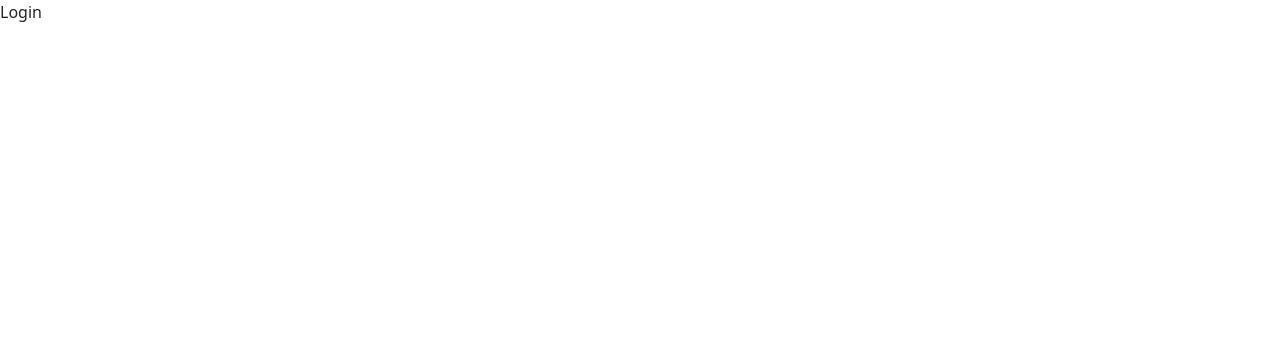
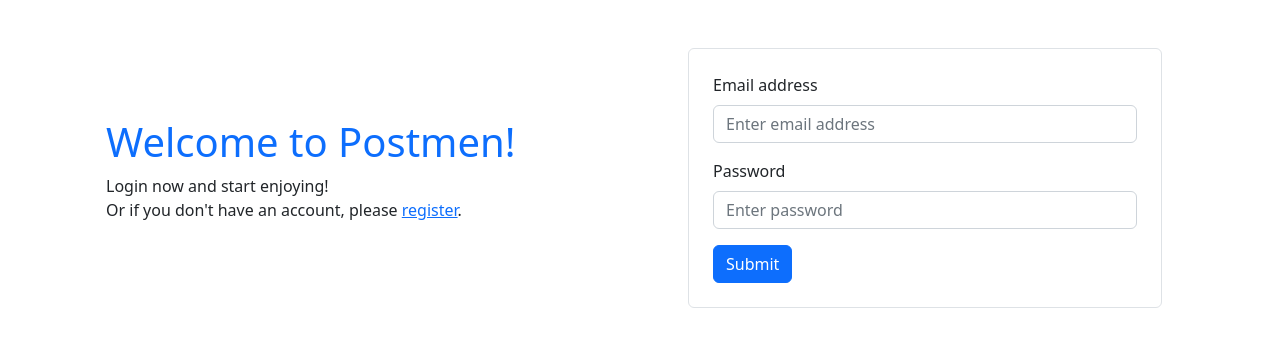
Before and after one commit to ClydeUrov/Django_React, a React (Create React App) app in the folder social-media-app/: page /login in a window 1280 px wide. Shown: the top 346 px of the page. Built offline with nearby package versions, Linux system fonts and the light colour scheme.

Commit message:
Fixed errors with login

```diff
--- a/social-media-app/src/App.js
+++ b/social-media-app/src/App.js
@@ -3,6 +3,7 @@ import { Route, Routes } from "react-router-dom";
 import Home from "./pages/Home";
 import ProtectedRoute from "./routes/ProtectedRoute";
 import Registration from "./pages/Registration";
+import Login from "./pages/Login";
 
 
 function App() {
@@ -14,7 +15,7 @@ function App() {
           </ProtectedRoute>
         }
       />
-      <Route path="/login/" element={<div>Login</div>} />
+      <Route path="/login/" element={<Login />} />
       <Route path="/register/" element={<Registration />} />
     </Routes>
   );
--- a/social-media-app/src/components/authentication/LoginForm.jsx
+++ b/social-media-app/src/components/authentication/LoginForm.jsx
@@ -1,10 +1,10 @@
 import React, { useState } from "react";
 import { Form, Button } from "react-bootstrap";
 import axios from "axios";
-import { useNavigate } from "react_router_dom";
+import { useNavigate } from "react-router-dom";
 
 function LoginForm() {
-    const navigate = useNavigate;
+    const navigate = useNavigate();
     const [validated, setValidated] = useState(false);
     const [form, setForm] = useState({
         email: "",
@@ -13,8 +13,8 @@ function LoginForm() {
     const [error, setError] = useState(null);
     const handleSubmit = (event) => {
         event.preventDefault(); // перезагружаем страницу
+        const loginForm = event.currentTarget;
 
-        const loginForm = event.currentTarget;
         if (loginForm.checkValidity() === false) {
             event.stopPropagation();
         }
@@ -34,7 +34,6 @@ function LoginForm() {
                     refresh: res.data.refresh,
                     user: res.data.user,
                 }));
-
                 navigate("/home/");
             })
             .catch((err) => {
@@ -53,16 +52,16 @@ function LoginForm() {
             onSubmit={handleSubmit}
         >
             <Form.Group className="mb-3">
-                <Form.Label>Username</Form.Label>
+                <Form.Label>Email address</Form.Label>
                 <Form.Control
-                    value={form.username}
-                    onChange={(e) => setForm({ ...form, username: e.target.value})}
+                    value={form.email}
+                    onChange={(e) => setForm({ ...form, email: e.target.value})}
                     required
                     type="text"
-                    placeholder = "Enter username"
+                    placeholder = "Enter email address"
                 />
                 <Form.Control.Feedback type="invalid">
-                    This field is required.
+                    Please provide a valid email.
                 </Form.Control.Feedback>
             </Form.Group>
 
--- a/social-media-app/src/pages/Registration.jsx
+++ b/social-media-app/src/pages/Registration.jsx
@@ -12,7 +12,7 @@ function Registration() {
                         <p className="content">
                             This is a new social media site that will allow you to share your thoughts and
                             experiences with your friends. Register now and start enjoying! <br />
-                            Or if you already have an account, please{""}
+                            Or if you already have an account, please {""}
                             <Link to="/login/">login</Link>
                         </p>
                     </div>
```
